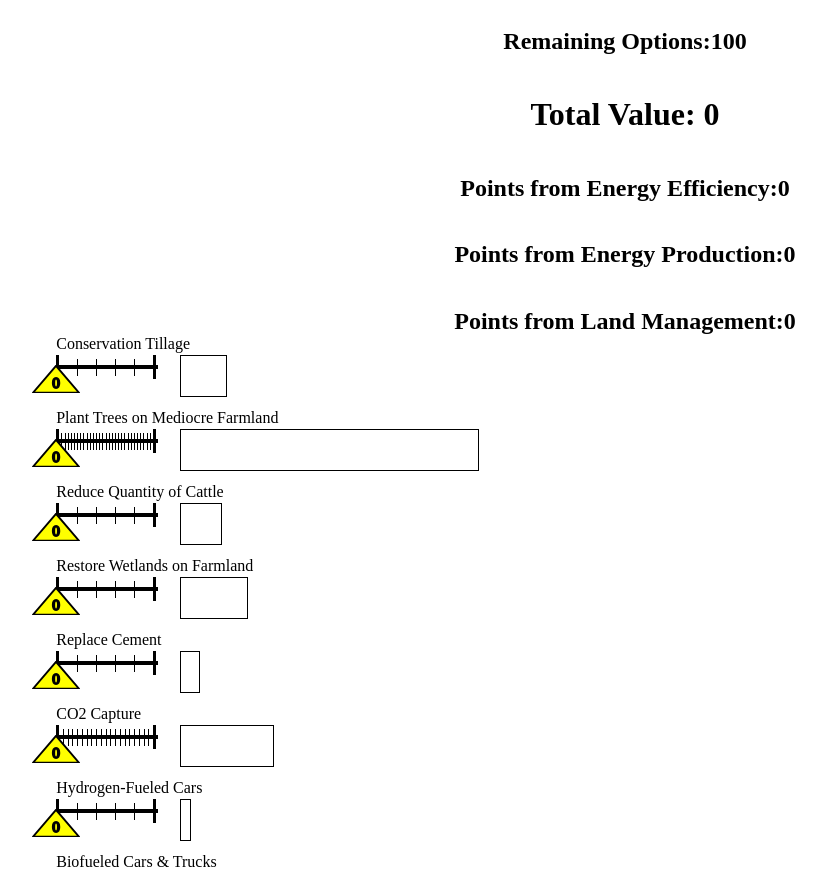
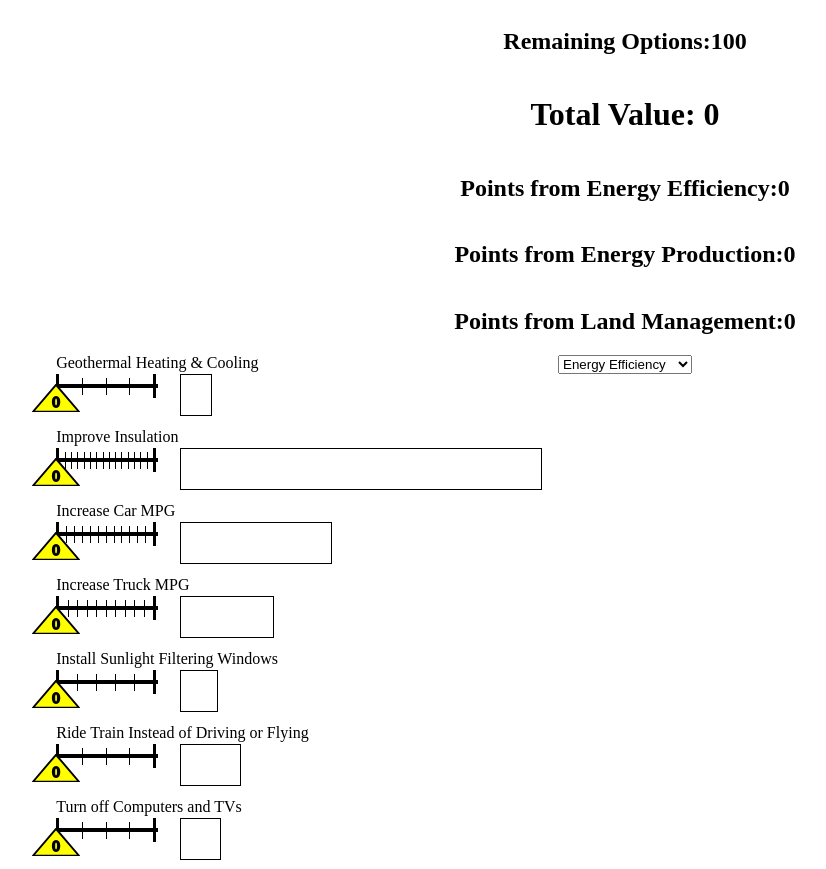
Before and after one commit to ryan-kustaborder/CarbonGame, a React (Create React App) app in the folder carbon-app/: page / in a window 1280 px wide. Shown: the top 869 px of the page, without its empty margins (15-841 px from the left). Built offline with nearby package versions, Linux system fonts and the light colour scheme.

Commit message:
Added filtering for control type

```diff
--- a/carbon-app/src/App.js
+++ b/carbon-app/src/App.js
@@ -1,5 +1,9 @@
 import Control from "./Control";
-import CONTROLS from "./Controls";
+import CONTROLS, {
+    ENERGY_EFFICIENCY,
+    ENERGY_PRODUCTION,
+    LAND_MANAGEMENT,
+} from "./Controls";
 
 import React, { Component } from "react";
 
@@ -7,7 +11,7 @@ class App extends Component {
     constructor(props) {
         super(props);
 
-        let initState = {};
+        let initState = { _view: ENERGY_EFFICIENCY };
 
         for (let control of Object.values(CONTROLS)) {
             initState[control.name] = 0;
@@ -66,6 +70,10 @@ class App extends Component {
         const controls = [];
 
         for (let control of Object.values(CONTROLS)) {
+            if (control.category !== this.state._view) {
+                continue;
+            }
+
             controls.push(
                 <Control
                     key={control.name}
@@ -89,16 +97,26 @@ class App extends Component {
                 <h1>Total Value: {this.calcTotalPoints()}</h1>
                 <h2>
                     Points from Energy Efficiency:
-                    {this.calcCategoryPoints("Energy Efficiency")}
+                    {this.calcCategoryPoints(ENERGY_EFFICIENCY)}
                 </h2>
                 <h2>
                     Points from Energy Production:
-                    {this.calcCategoryPoints("Energy Production")}
+                    {this.calcCategoryPoints(ENERGY_PRODUCTION)}
                 </h2>
                 <h2>
                     Points from Land Management:
-                    {this.calcCategoryPoints("Land Management")}
+                    {this.calcCategoryPoints(LAND_MANAGEMENT)}
                 </h2>
+                <select
+                    value={this.state._view}
+                    onChange={(e) => {
+                        this.setState({ _view: e.target.value });
+                    }}
+                >
+                    <option value={ENERGY_EFFICIENCY}>Energy Efficiency</option>
+                    <option value={ENERGY_PRODUCTION}>Energy Production</option>
+                    <option value={LAND_MANAGEMENT}>Land Management</option>
+                </select>
                 {controls}
             </div>
         );
--- a/carbon-app/src/Controls.js
+++ b/carbon-app/src/Controls.js
@@ -1,6 +1,6 @@
-const LAND_MANAGEMENT = "Land Management";
-const ENERGY_PRODUCTION = "Energy Production";
-const ENERGY_EFFICIENCY = "Energy Efficiency";
+export const LAND_MANAGEMENT = "Land Management";
+export const ENERGY_PRODUCTION = "Energy Production";
+export const ENERGY_EFFICIENCY = "Energy Efficiency";
 
 const CONTROLS = {
     ConservationTillage: {
```
